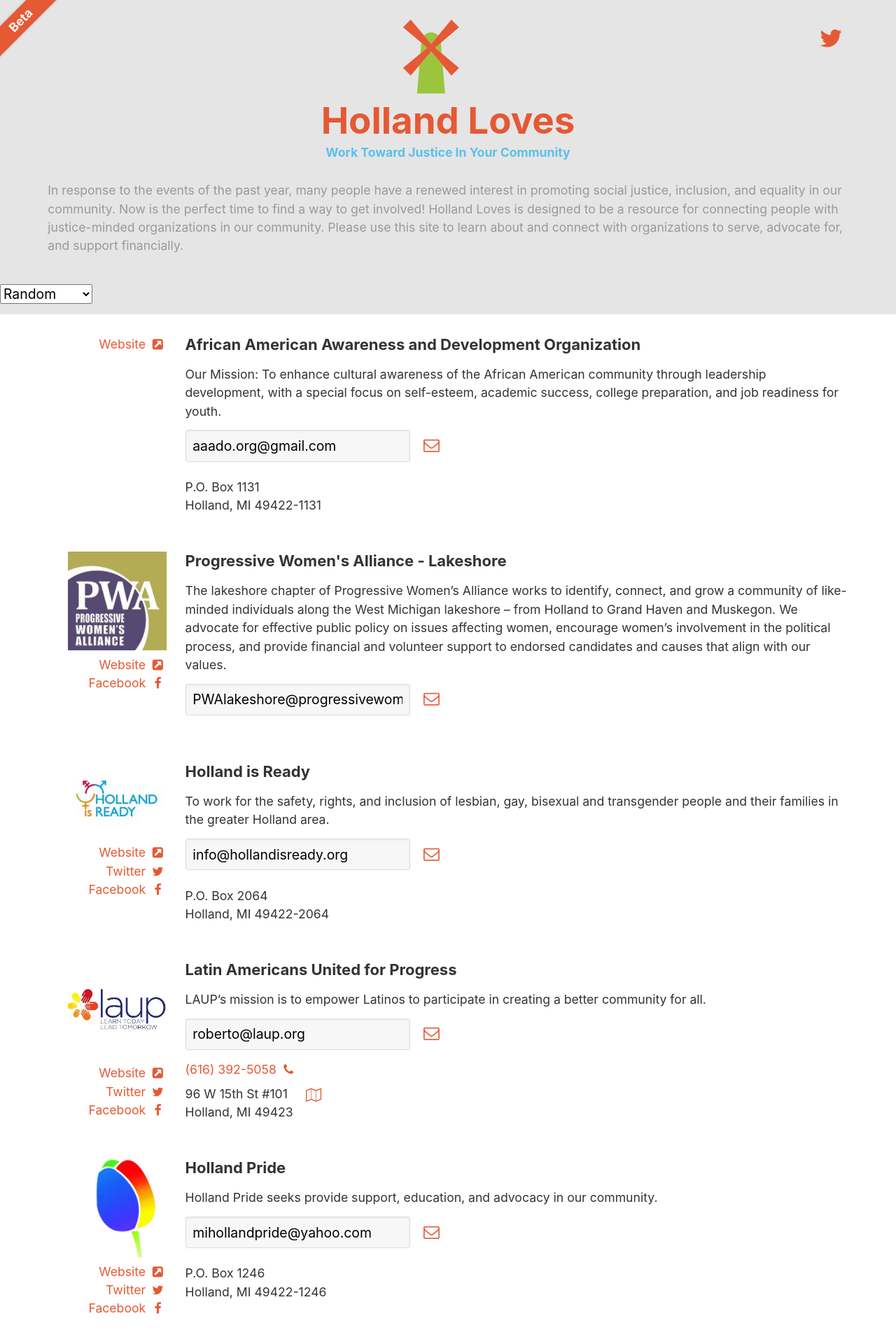
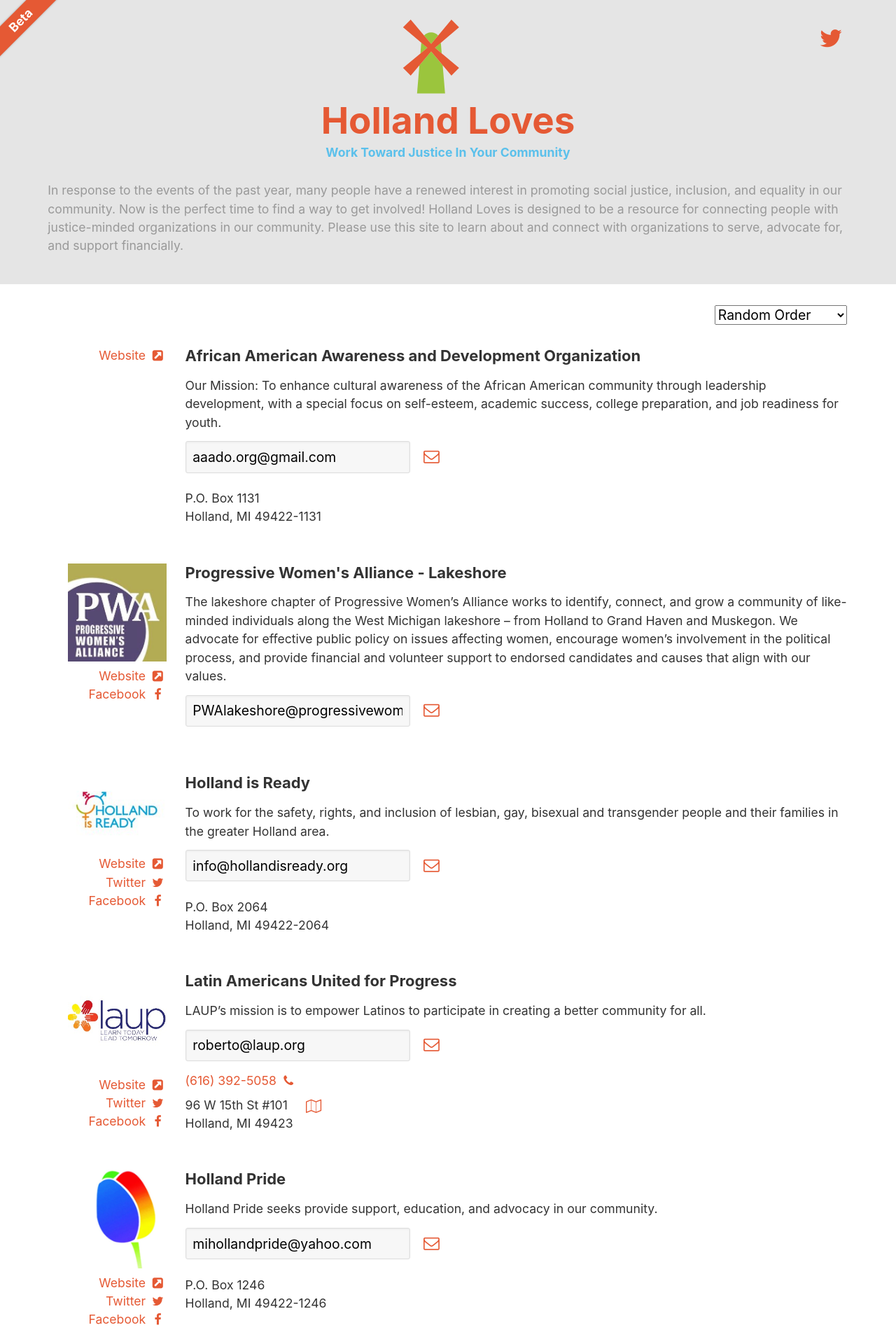
Before and after one commit to andrewbredow/hollandloves, a Jekyll site: the page built from index.html, in a window 1280 px wide. Shown: the top 1920 px of the page at 70% size. Built offline with Jekyll 4.4.1, drawn with Linux system fonts in a browser that asks for light colours.

```diff
--- a/_sass/_layout.scss
+++ b/_sass/_layout.scss
@@ -96,6 +96,24 @@ section.description {
         color: $medium-gray;
       }
     }
+  }
+}
+
+.filters-wrapper {
+  @include outer-container;
+  @include pad(default default 0 default);
+  select {
+    margin-bottom: 0;
+    font-size: 1em;
+    display: inline;
+    @include media($large-screen) {
+      font-size: 1.1em;
+    }
+  }
+  .filter-group {
+    @include shift(2);
+    @include span-columns(10);
+    text-align: right;
   }
 }
 
--- a/index.html
+++ b/index.html
@@ -9,18 +9,20 @@ layout: default
   </div>
 </section>
 
-<section class="filters">
+<section class="causes">
   <div class="filters-wrapper">
     <form data-filter-form>
-      <select data-filter name="order">
-        <option value="rand" selected>Random</option>
-        <option value="asc">Ascending</option>
-        <option value="desc">Descending</option>
-      </select>
+      <div class="filter-group">
+        {% comment %} <label for="sort-order">Sort</label> {% endcomment %}
+        <select data-filter name="order">
+          <option value="rand" selected>Random Order</option>
+          <option value="asc">Ascending Order</option>
+          <option value="desc">Descending Order</option>
+        </select>
+      </div>
     </form>
   </div>
-</section>
-<section class="causes">
+
   <div class="causes-wrapper">
     {% for cause in site.data.causes %}
       {% include cause.html %}
```
